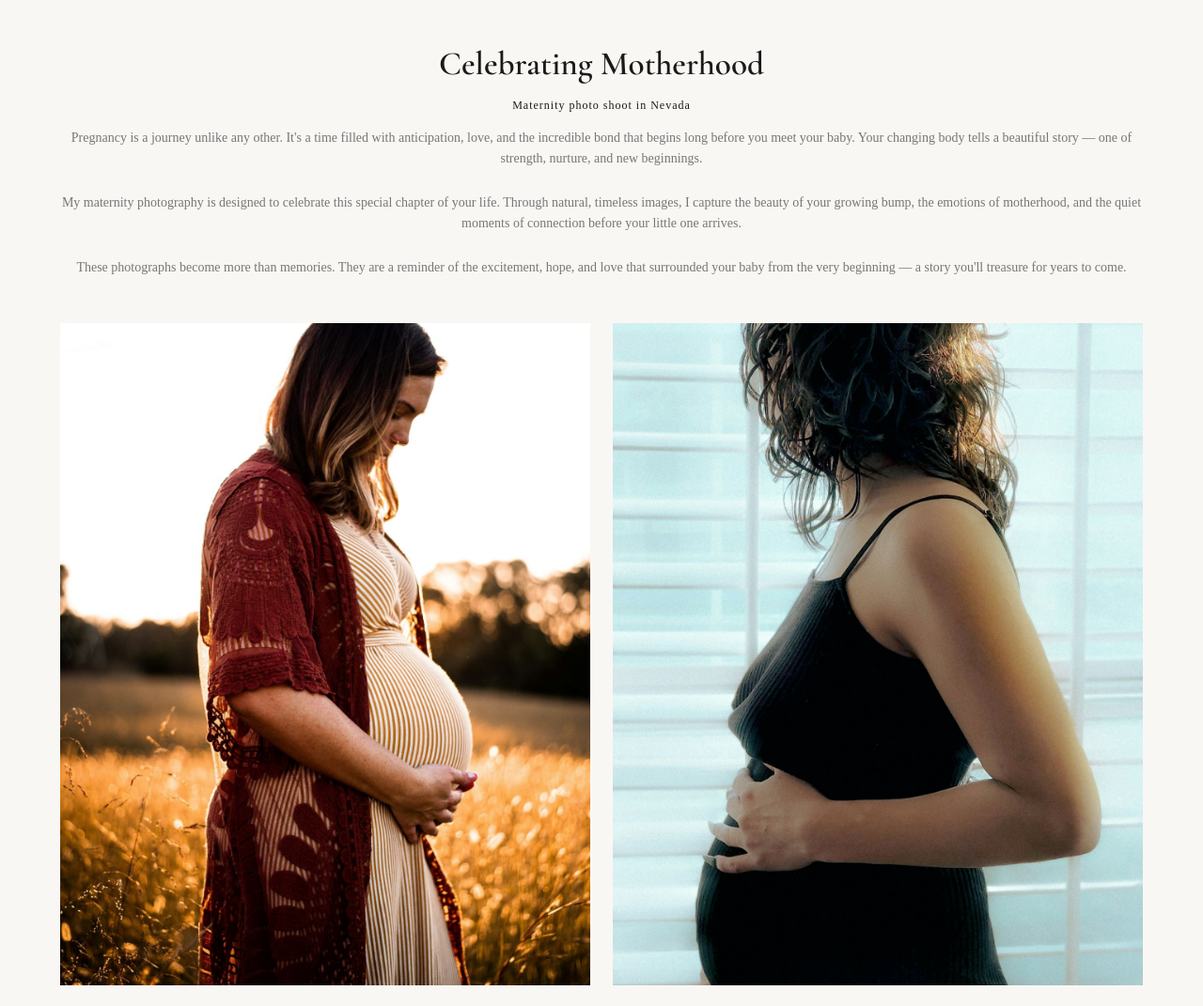
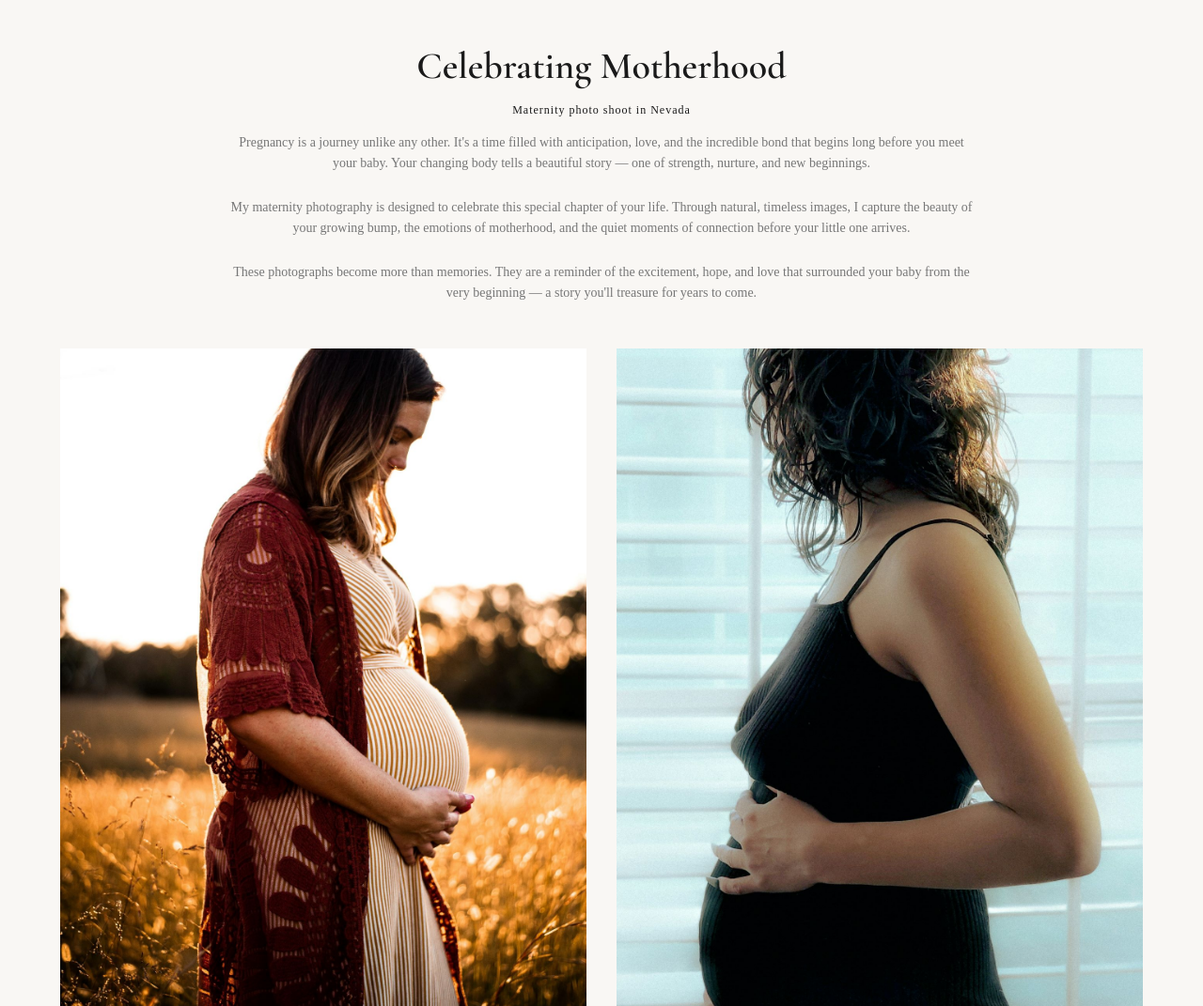
Before and after one commit to mslysz/Maternity-photo-project, a plain HTML site: page maternity.html in a window 1280 px wide. Shown: the part 802-1873 px from the top of the page at 94% size. Drawn offline with nearby package versions, Linux system fonts and the light colour scheme.

Commit message:
Replace scroll event animations with IntersectionObserver and add responsive media queries

```diff
--- a/js/maternity.js
+++ b/js/maternity.js
@@ -1,65 +1,26 @@
 export default function initMaternity() {
-  const el = (selector) => document.querySelector(selector);
-  const allEl = (selector) => [...document.querySelectorAll(selector)];
-
-  //HOME section
-  const matSection = el('.maternity');
-  const matHeader = el('.maternity__header');
-  const matCards = allEl('.maternity__card');
-
-  // PAGE section
-  const pageContent = el('.maternity-page__content');
-  const pageShowcase = el('.maternity-page__showcase');
-
-  const handleScroll = () => {
-    const vh = window.innerHeight;
-
-    //HOME HEADER
-    if (matSection && matHeader) {
-      const sectionTop = matSection.getBoundingClientRect().top;
-
-      if (sectionTop < vh * 0.7) {
-        matHeader.classList.add('maternity__header--visible');
-      } else {
-        matHeader.classList.remove('maternity__header--visible');
-      }
-    }
-    //HOME CARDS
-    if (matCards & matCards.length) {
-      matCards.forEach((card) => {
-        const cardTop = card.getBoundingClientRect().top;
-
-        if (cardTop < vh * 0.8) {
-          card.classList.add('maternity__card--visible');
-        } else {
-          card.classList.remove('maternity__card--visible');
-        }
-      });
-    }
-
-    //PAGE CONTENT
-    if (pageContent) {
-      const contentTop = pageContent.getBoundingClientRect().top;
-
-      if (contentTop < vh * 0.8) {
-        pageContent.classList.add('maternity-page__content--visible');
-      } else {
-        pageContent.classList.remove('maternity-page__content--visible');
-      }
-    }
-
-    //PAGE SHOWCASE
-    if (pageShowcase) {
-      const showcaseTop = pageShowcase.getBoundingClientRect().top;
-
-      if (showcaseTop < vh * 0.8) {
-        pageShowcase.classList.add('maternity-page__showcase--visible');
-      } else {
-        pageShowcase.classList.remove('maternity-page__showcase--visible');
-      }
-    }
+  const options = {
+    root: null,
+    threshold: 0.1,
   };
 
-  window.addEventListener('scroll', handleScroll);
-  handleScroll();
+  const observerCallback = (entries) => {
+    entries.forEach((entry) => {
+      const baseClass = entry.target.className.split(' ')[0];
+
+      if (entry.isIntersecting) {
+        entry.target.classList.add(`${baseClass}--visible`);
+      } else {
+        entry.target.classList.remove(`${baseClass}--visible`);
+      }
+    });
+  };
+
+  const observer = new IntersectionObserver(observerCallback, options);
+
+  const elements = document.querySelectorAll(
+    '.maternity__header, .maternity__card, .maternity-page__content, .maternity-page__showcase',
+  );
+
+  elements.forEach((el) => observer.observe(el));
 }
--- a/maternity.html
+++ b/maternity.html
@@ -98,7 +98,7 @@
           />
         </div>
         <div class="hero__content">
-          <h1 class="hero__title">Natural Maternity Photography in Nevada</h1>
+          <h1 class="hero__title">NATURAL MATERNITY PHOTOGRAPHY IN NEVADA</h1>
           <p class="hero__text">Natural, timeless maternity photography</p>
         </div>
       </section>
--- a/scss/base/_mixins.scss
+++ b/scss/base/_mixins.scss
@@ -32,3 +32,13 @@
   justify-content: center;
   align-items: center;
 }
+
+//animation
+@mixin fade-in-up {
+  opacity: 0;
+  transform: translateY(70px);
+  will-change: opacity, transform;
+  transition:
+    opacity 1.2s cubic-bezier(0.25, 0.1, 0.25, 1),
+    transform 1.2s cubic-bezier(0.25, 0.1, 0.25, 1);
+}
--- a/scss/pages/_maternity-page.scss
+++ b/scss/pages/_maternity-page.scss
@@ -5,12 +5,9 @@
   padding-block: $space-6;
   &__content {
     @include flex-column-center;
+    @include fade-in-up;
+    transition-delay: 0.1s;
     text-align: center;
-    opacity: 0;
-    transform: translateY(70px);
-    transition:
-      opacity 1.2s cubic-bezier(0.25, 0.1, 0.25, 1),
-      transform 1.2s cubic-bezier(0.25, 0.1, 0.25, 1);
     &--visible {
       opacity: 1;
       transform: translateY(0);
@@ -52,14 +49,9 @@
   &__showcase {
     display: grid;
     grid-template-columns: 1fr;
-    align-items: stretch;
     gap: $space-3;
-    opacity: 0;
-    transform: translateY(100px);
-    transition:
-      opacity 1.2s cubic-bezier(0.25, 0.1, 0.25, 1),
-      transform 1.2s cubic-bezier(0.25, 0.1, 0.25, 1);
-
+    @include fade-in-up;
+    transition-delay: 0.3s;
     &--visible {
       opacity: 1;
       transform: translateY(0);
@@ -71,10 +63,73 @@
       display: block;
     }
   }
+  @include tablet {
+    .maternity-page {
+      &__content {
+        max-width: 700px;
+        margin-inline: auto;
+      }
+
+      &__description {
+        font-size: $fs-base;
+      }
+
+      &__showcase {
+        grid-template-columns: repeat(2, 1fr);
+        gap: $space-4;
+      }
+    }
+  }
   @include desktop {
-    .maternity-page__showcase {
-      grid-template-columns: repeat(2, 1fr);
-      gap: $space-4;
+    .maternity-page {
+      padding-block: $space-7;
+
+      &__content {
+        max-width: 800px;
+      }
+
+      &__title {
+        font-size: $fs-xl;
+      }
+
+      &__description {
+        font-size: $fs-base;
+        line-height: 1.7;
+      }
+
+      &__showcase {
+        grid-template-columns: repeat(2, 1fr);
+        gap: $space-5;
+        align-items: center;
+      }
+    }
+  }
+  @media (orientation: landscape) and (max-height: 500px) {
+    .maternity-page {
+      padding-block: $space-4;
+
+      &__content {
+        transform: translateY(25px);
+
+        &--visible {
+          transform: translateY(0);
+        }
+      }
+
+      &__description {
+        margin-bottom: $space-4;
+        font-size: $fs-sm;
+      }
+
+      &__showcase {
+        grid-template-columns: repeat(2, 1fr);
+        gap: $space-3;
+        align-items: center;
+      }
+
+      &__title {
+        font-size: $fs-lg;
+      }
     }
   }
 }
```
Also changed, not shown: css/main.css, 1 other file.
